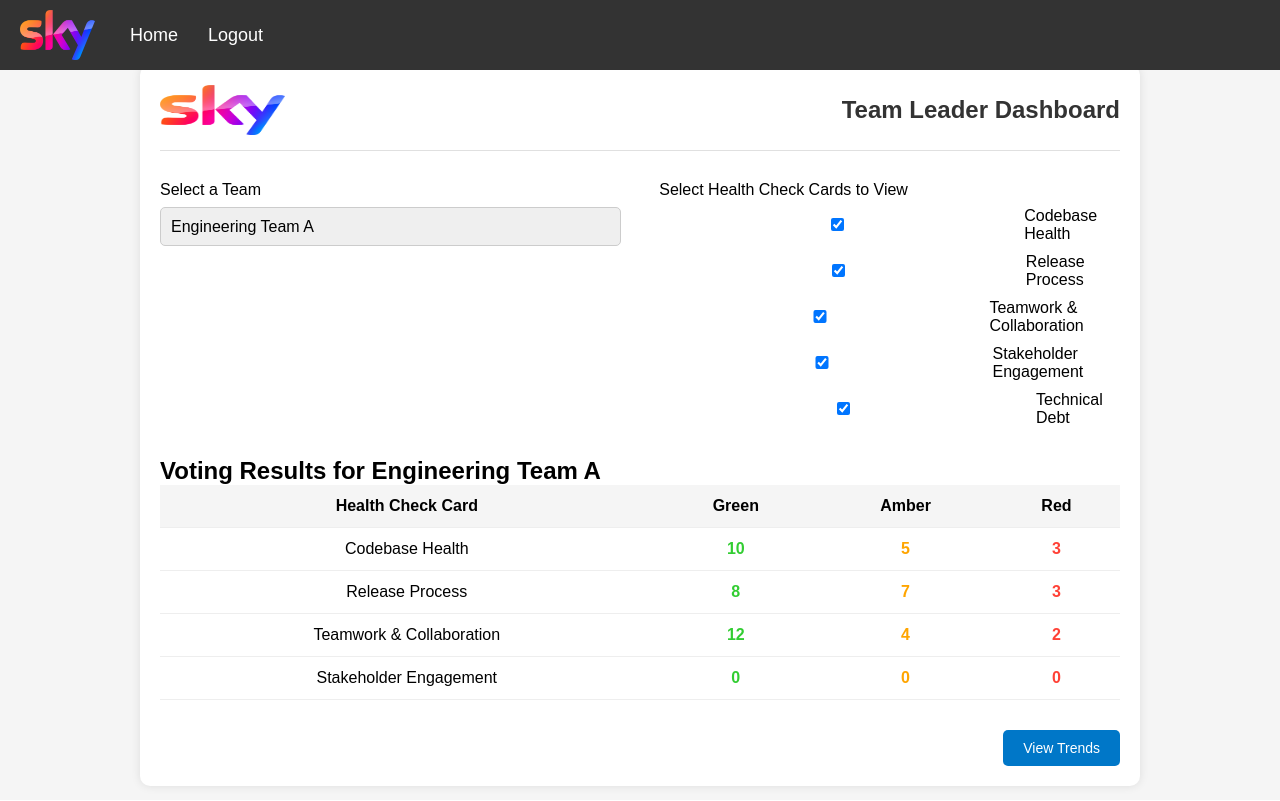
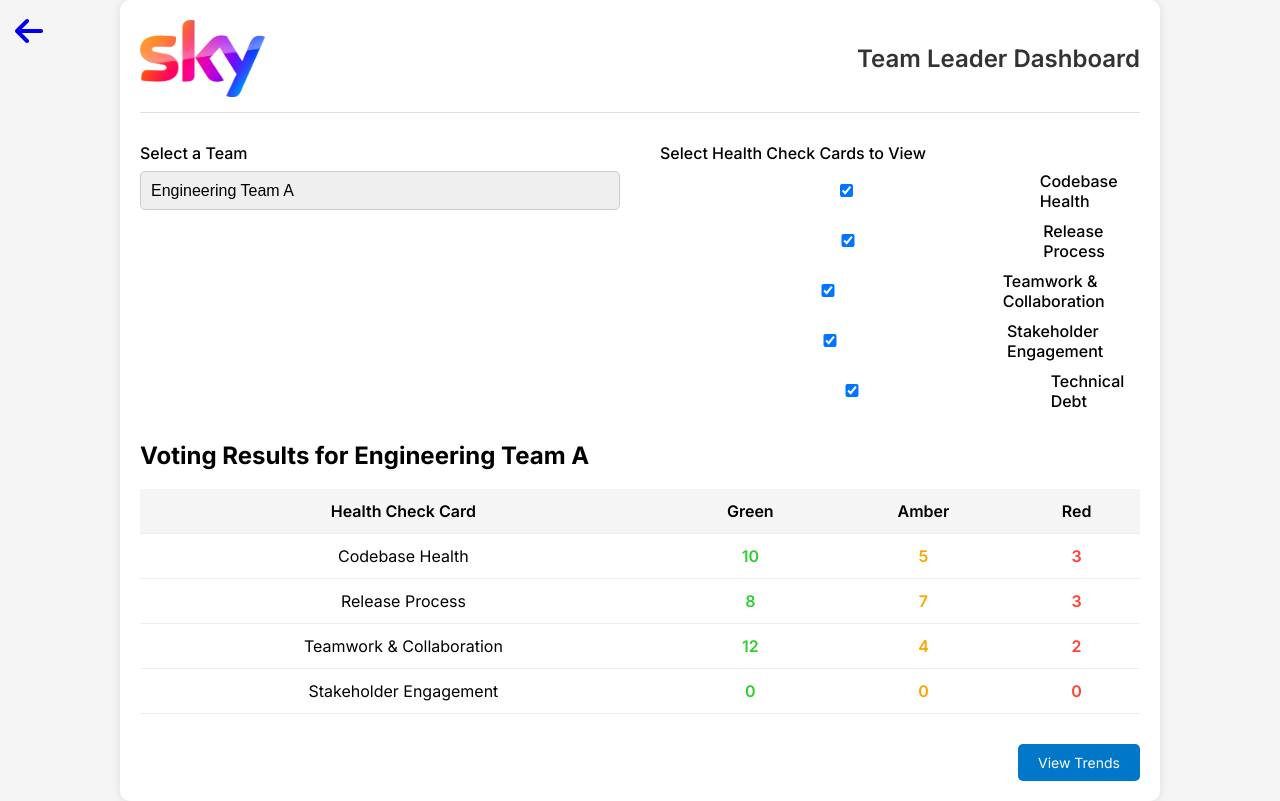
Before and after one commit to IBwarsame/Group-E-Healthcheck, a Django app: page /team-dashboard/ in a window 1280 px wide. Run offline with Django 5.2, Linux system fonts and the light colour scheme; the visitor is signed in with stand-in values (Sample User, id 1); some libraries are stand-ins or nearby versions.

Commit message:
replaced navbar with back button

```diff
--- a/healthcheck/static/healthcheck/css/styles.css
+++ b/healthcheck/static/healthcheck/css/styles.css
@@ -21,6 +21,21 @@ form {
     flex-direction: column;
     align-items: center;
     gap: 20px;
+    width: 100%;
+}
+
+.home-button {
+    position: absolute;
+    top: 15px;
+    left: 15px;
+}
+
+.home-button a {
+    display: flex;
+    justify-content: center;
+    align-items: center;
+    text-decoration: none;
+    padding: 0;
 }
 
 /* Shared styles for both login and register */
@@ -33,6 +48,10 @@ form {
     width: 100%;
     max-width: 350px;
     text-align: center;
+    display: flex;
+    flex-direction: column;
+    justify-content: center;
+    align-items: center;
 }
 
 .container {
--- a/healthcheck/templates/card_form.html
+++ b/healthcheck/templates/card_form.html
@@ -149,7 +149,7 @@
         </style>
     </head>
     <body>
-        {% include 'navbar.html' %}
+        {% include 'home-button.html' %}
 
         <div class="container">
             <div class="header">
--- a/healthcheck/templates/dashboard.html
+++ b/healthcheck/templates/dashboard.html
@@ -1,4 +1,4 @@
-    {% load static %}
+{% load static %}
 
 <!DOCTYPE html>
 <html lang="en">
@@ -17,8 +17,6 @@
         ></script>
     </head>
     <body class="dashboard-body">
-        {% include 'navbar.html' %}
-
         <div class="dashboard-container">
             <div class="dashboard-header">
                 <h1>Dashboard</h1>
--- /dev/null
+++ b/healthcheck/templates/home-button.html
@@ -0,0 +1,5 @@
+{% load static %}
+
+<div class="home-button">
+    <a href="/"><i class="fa-solid fa-arrow-left fa-2x"></i></a>
+</div>
--- a/healthcheck/templates/home.html
+++ b/healthcheck/templates/home.html
@@ -80,8 +80,6 @@
         </style>
     </head>
     <body>
-        {% include 'navbar.html' %}
-
         <div class="home-container">
             <div class="logo">
                 <img
--- a/healthcheck/templates/team_dashboard.html
+++ b/healthcheck/templates/team_dashboard.html
@@ -3,11 +3,17 @@
 <!DOCTYPE html>
 <html lang="en">
     <head>
-    <meta charset="UTF-8">
-    <meta name="viewport" content="width=device-width, initial-scale=1.0">
+        <meta charset="UTF-8" />
+        <meta name="viewport" content="width=device-width, initial-scale=1.0" />
         <title>Team Leader Dashboard</title>
-    <link rel="stylesheet" href="{% static 'healthcheck/css/styles.css' %}">
-    <script src="https://kit.fontawesome.com/b4269277b2.js" crossorigin="anonymous"></script>
+        <link
+            rel="stylesheet"
+            href="{% static 'healthcheck/css/styles.css' %}"
+        />
+        <script
+            src="https://kit.fontawesome.com/b4269277b2.js"
+            crossorigin="anonymous"
+        ></script>
         <style>
             .dashboard-container {
                 max-width: 1000px;
@@ -23,10 +29,6 @@
                 justify-content: space-between;
                 align-items: center;
                 margin-bottom: 30px;
-        }
-
-        .logo img {
-            height: 50px;
             }
 
             .dashboard-title {
@@ -128,12 +131,15 @@
         </style>
     </head>
     <body>
-    {% include 'navbar.html' %}
+        {% include 'home-button.html' %}
 
         <div class="dashboard-container">
             <div class="dashboard-header">
                 <div class="logo">
-                <img src="{% static 'healthcheck/images/sky.png' %}" alt="Sky Logo">
+                    <img
+                        src="{% static 'healthcheck/images/sky.png' %}"
+                        alt="Sky Logo"
+                    />
                 </div>
                 <div class="dashboard-title">Team Leader Dashboard</div>
             </div>
```
Also changed, not shown: other parts of healthcheck/templates/team_dashboard.html (+64 -21 lines), healthcheck/templates/login.html (+6 -4 lines), healthcheck/templates/profile.html (+8 -7 lines). Lines whose indentation alone changed are shown as unchanged.
